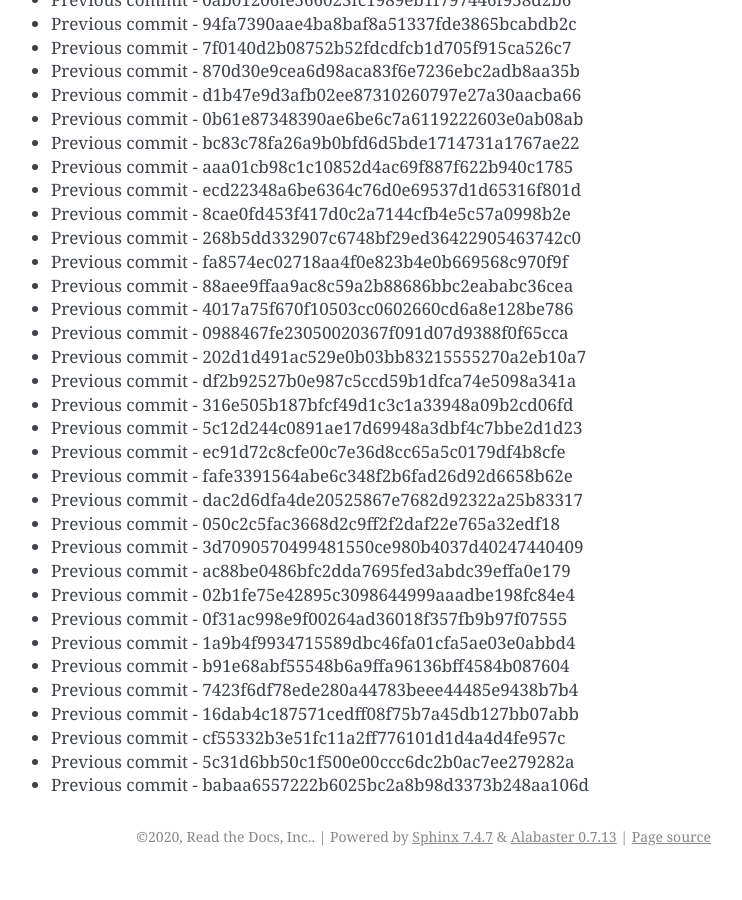
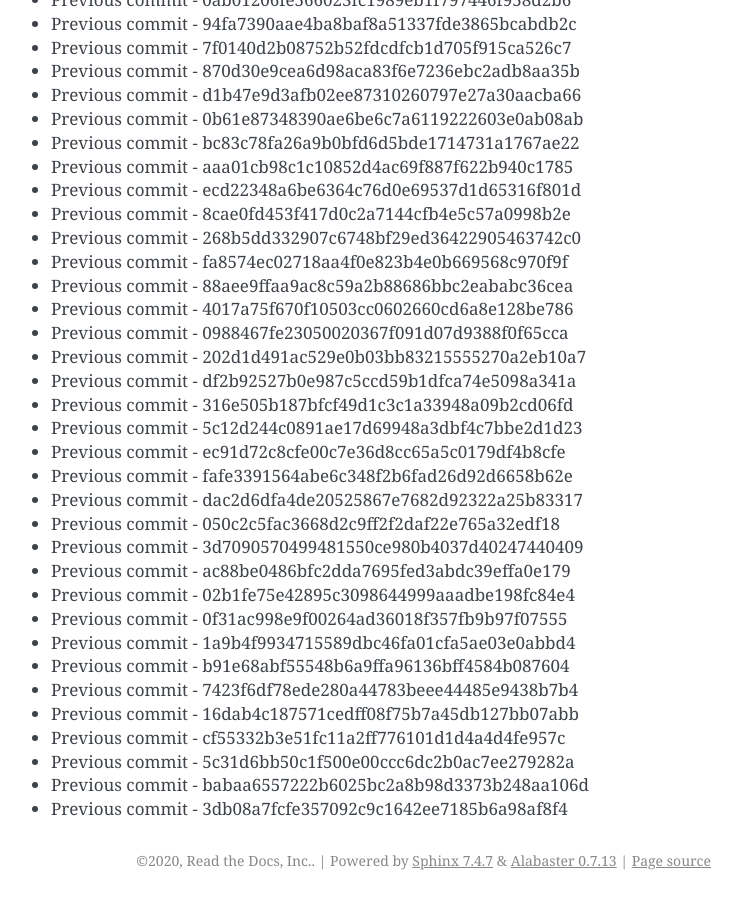
Before and after one commit to readthedocs/rtd-git-stresstest, a Sphinx documentation site: the page built from docs/updates.rst, in a window 1280 px wide and 900 px high, scrolled down 92797 px. Shown: the whole window, without its empty margins (399-1141 px from the left). Built offline with Sphinx 7.4.7, drawn with Linux system fonts in a browser that asks for light colours; before the commit the page ends 93673 px from its top, so only the background shows below that.

Commit message:
Generating commit from previous: 3db08a7fcfe357092c9c1642ee7185b6a98af8f4

```diff
--- a/docs/updates.rst
+++ b/docs/updates.rst
@@ -3931,3 +3931,4 @@ It can be tested for any performance characteristics.
 * Previous commit - cf55332b3e51fc11a2ff776101d1d4a4d4fe957c
 * Previous commit - 5c31d6bb50c1f500e00ccc6dc2b0ac7ee279282a
 * Previous commit - babaa6557222b6025bc2a8b98d3373b248aa106d
+* Previous commit - 3db08a7fcfe357092c9c1642ee7185b6a98af8f4
```
